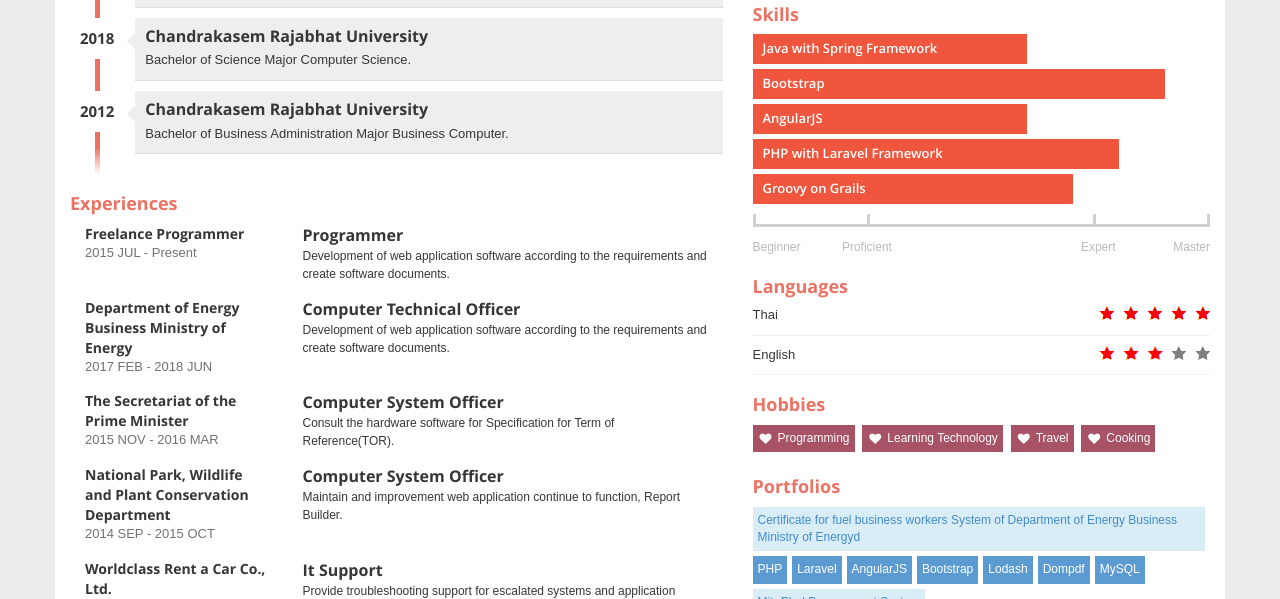
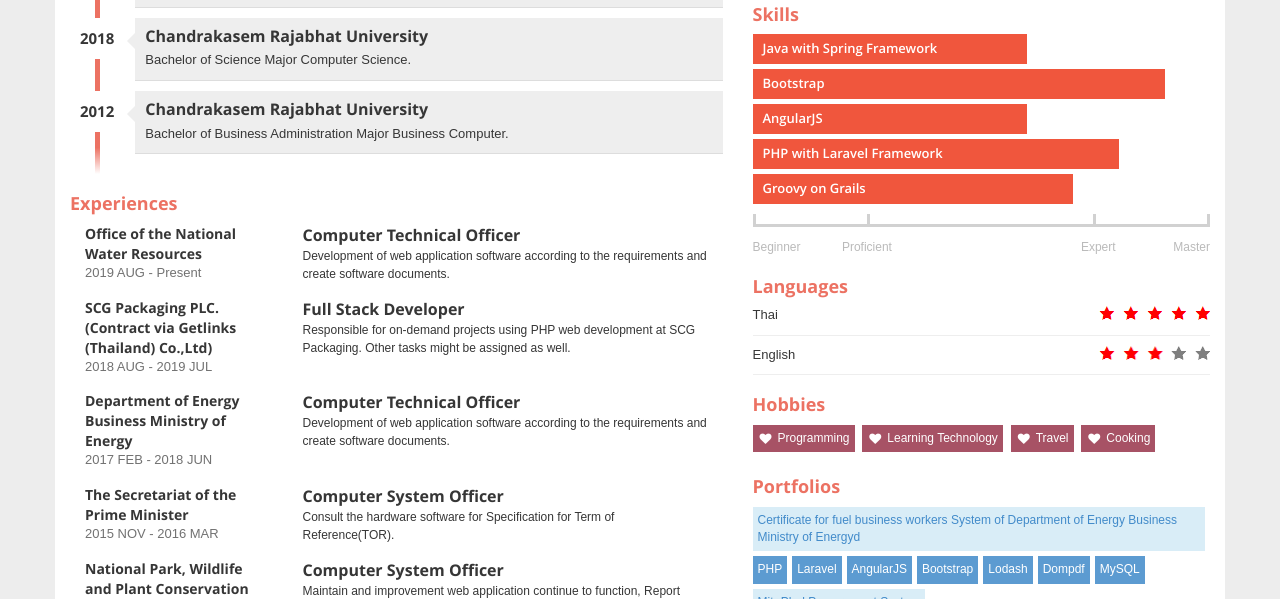
Before and after one commit to omarcuso/omarcuso.github.io, a plain HTML site: page en/index.html in a window 1280 px wide. Shown: the part 501-1100 px from the top of the page. Drawn offline with Linux system fonts and the light colour scheme; a web font is replaced by a local one.

Commit message:
add SCG and Onwr

```diff
--- a/en/index.html
+++ b/en/index.html
@@ -64,12 +64,22 @@
             <h2>Experiences</h2>
             <div class="job clearfix">
               <div class="col-xs-4">
-                <div class="where">Freelance Programmer</div>
-                <div class="year">2015 JUL - Present</div>
+                <div class="where">Office of the National Water Resources</div>
+                <div class="year">2019 AUG - Present</div>
               </div>
               <div class="col-xs-8">
-                <div class="profession">Programmer</div>
+                <div class="profession">Computer Technical Officer</div>
                 <div class="description">Development of web application software according to the requirements and create software documents.</div>
+              </div>
+            </div>
+            <div class="job clearfix">
+              <div class="col-xs-4">
+                <div class="where">SCG Packaging PLC.(Contract via Getlinks (Thailand) Co.,Ltd)</div>
+                <div class="year">2018 AUG - 2019 JUL</div>
+              </div>
+              <div class="col-xs-8">
+                <div class="profession">Full Stack Developer</div>
+                <div class="description">Responsible for on-demand projects using PHP web development at SCG Packaging. Other tasks might be assigned as well.</div>
               </div>
             </div>
             <div class="job clearfix">
```
